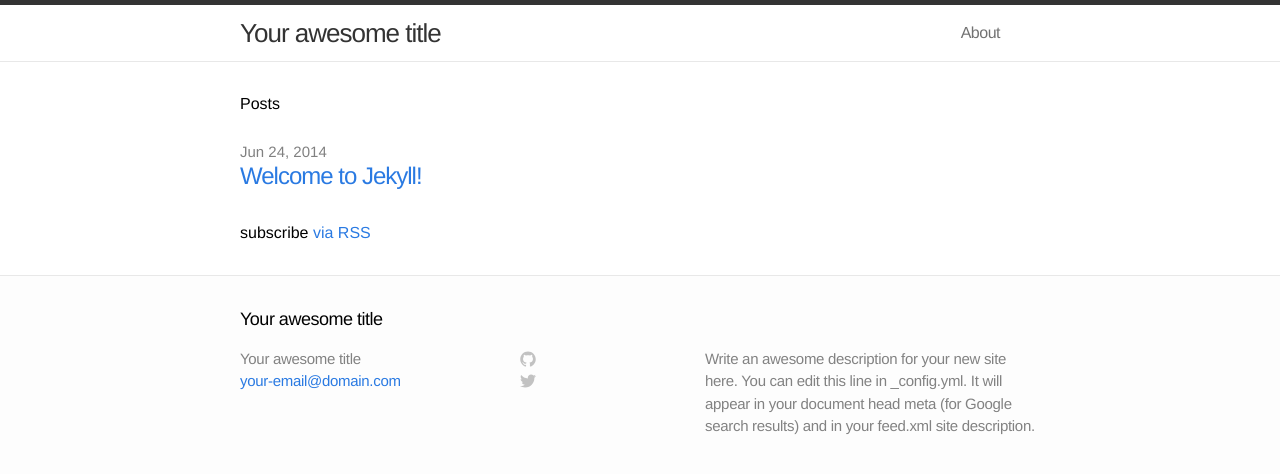
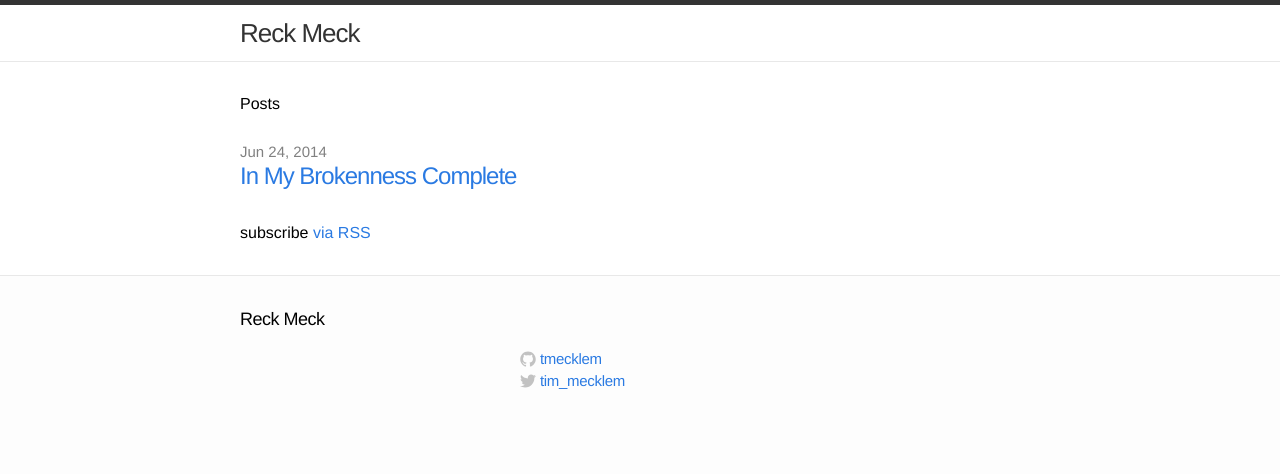
Before and after one commit to tmecklem/tmecklem.github.io, a Jekyll site: the page built from index.html, in a window 1280 px wide. Shown: the top 474 px of the page. Built offline with Jekyll 4.4.1, drawn with Linux system fonts in a browser that asks for light colours.

```diff
--- a/_config.yml
+++ b/_config.yml
@@ -1,9 +1,11 @@
 # Site settings
-title: Your awesome title
-email: your-email@domain.com
-description: "Write an awesome description for your new site here. You can edit this line in _config.yml. It will appear in your document head meta (for Google search results) and in your feed.xml site description."
+title: Reck Meck
+#email: tim.othy@mecklem.com
+description: ""
 baseurl: ""
-url: "http://yourdomain.com"
+url: "http://tmecklem.github.io"
+username: "tmecklem"
+twitter_username: "tim_mecklem"
 
 # Build settings
 markdown: kramdown
--- a/_includes/footer.html
+++ b/_includes/footer.html
@@ -5,10 +5,6 @@
     <h2 class="footer-heading">{{ site.title }}</h2>
 
     <div class="footer-col-1 column">
-      <ul>
-        <li>{{ site.title }}</li>
-        <li><a href="mailto:{{ site.email }}">{{ site.email }}</a></li>
-      </ul>
     </div>
 
     <div class="footer-col-2 column">
@@ -33,7 +29,7 @@
           </a>
         </li>
         <li>
-          <a href="https://twitter.com/{{ site.username }}">
+          <a href="https://twitter.com/{{ site.twitter_username }}">
             <span class="icon twitter">
               <svg version="1.1" class="twitter-icon-svg" xmlns="http://www.w3.org/2000/svg" xmlns:xlink="http://www.w3.org/1999/xlink" x="0px" y="0px"
                  viewBox="0 0 16 16" enable-background="new 0 0 16 16" xml:space="preserve">
@@ -46,7 +42,7 @@
                 c6.015,0,9.304-4.983,9.304-9.304c0-0.142-0.003-0.283-0.009-0.423C14.976,4.29,15.531,3.714,15.969,3.058z"/>
               </svg>
             </span>
-            <span class="username">{{ site.username }}</span>
+            <span class="username">{{ site.twitter_username }}</span>
           </a>
         </li>
       </ul>
```
Also changed, not shown: _posts/2014-06-24-in-my-brokenness-complete.markdown (added, +28 -0 lines), _posts/2014-06-24-welcome-to-jekyll.markdown (deleted, +0 -24 lines), about.md (deleted, +0 -11 lines).
